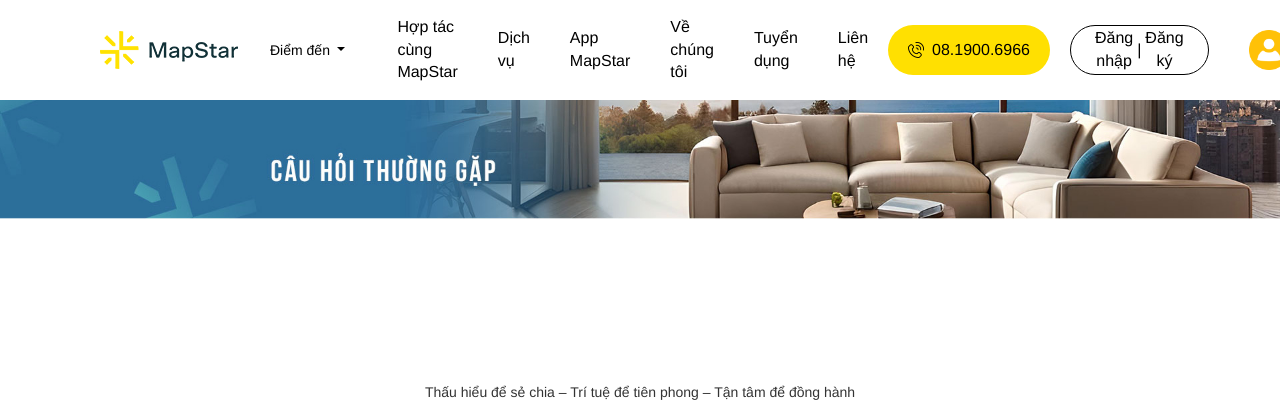
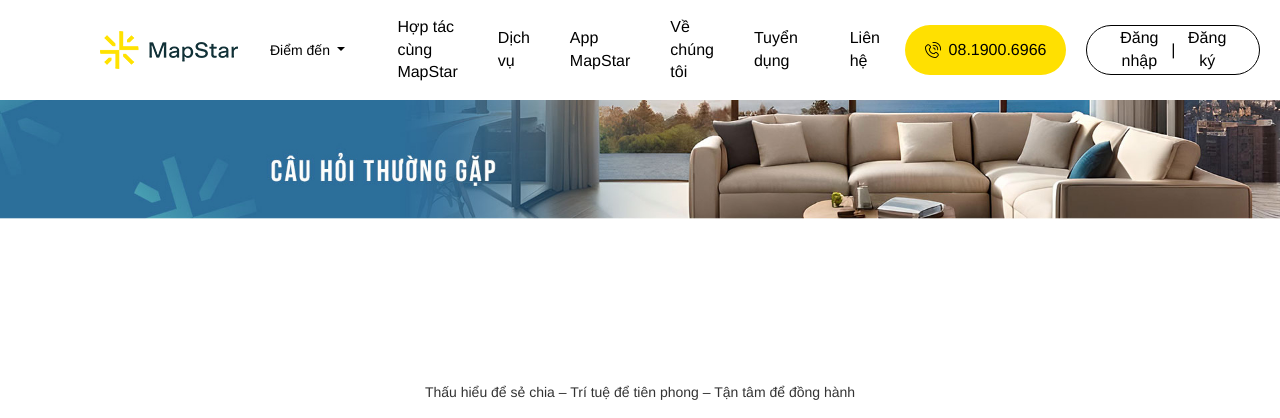
Before and after one commit to HieuPham1504/django_booking, a Django app: page /common-question/ in a window 1280 px wide. Shown: the top 418 px of the page. Run offline with Django 4.2, Linux system fonts and the light colour scheme; data comes from the database, SQL or seed files in the repository; data that the repository does not hold is empty; parts of the project's set-up code (start-up, migrations or seed data) failed here and were passed over; some libraries are stand-ins or nearby versions.

Commit message:
Update ms_master.html

```diff
--- a/ms_dashboard/templates/ms_master.html
+++ b/ms_dashboard/templates/ms_master.html
@@ -65,12 +65,11 @@
                         <a class="link" href="/signup">Đăng ký</a>
                     </div>
                 {% endif %}
-                <div class="login-icon">
-                    <img class="login-icon-img" src="{% static 'images/user_1.png' %}" alt="User">
-                    {% if user.is_authenticated %}
+                {% if user.is_authenticated %}
+                    <div class="login-icon">
+                        <img class="login-icon-img" src="{% static 'images/user_1.png' %}" alt="User">
                         <p class="user-name">{{ user.username }}</p>
-                    {% endif %}
-                    {% if user.is_authenticated %}
+
                         <ul class="login-submenu">
                             <li><a href="/my-booking">Quản lý đặt phòng</a></li>
                             {% if user.is_staff %}
@@ -78,8 +77,9 @@
                             {% endif %}
                             <li><a href="/logout">Đăng xuất</a></li>
                         </ul>
-                    {% endif %}
-                </div>
+
+                    </div>
+                {% endif %}
             </div>
         </nav>
     </div>
```
